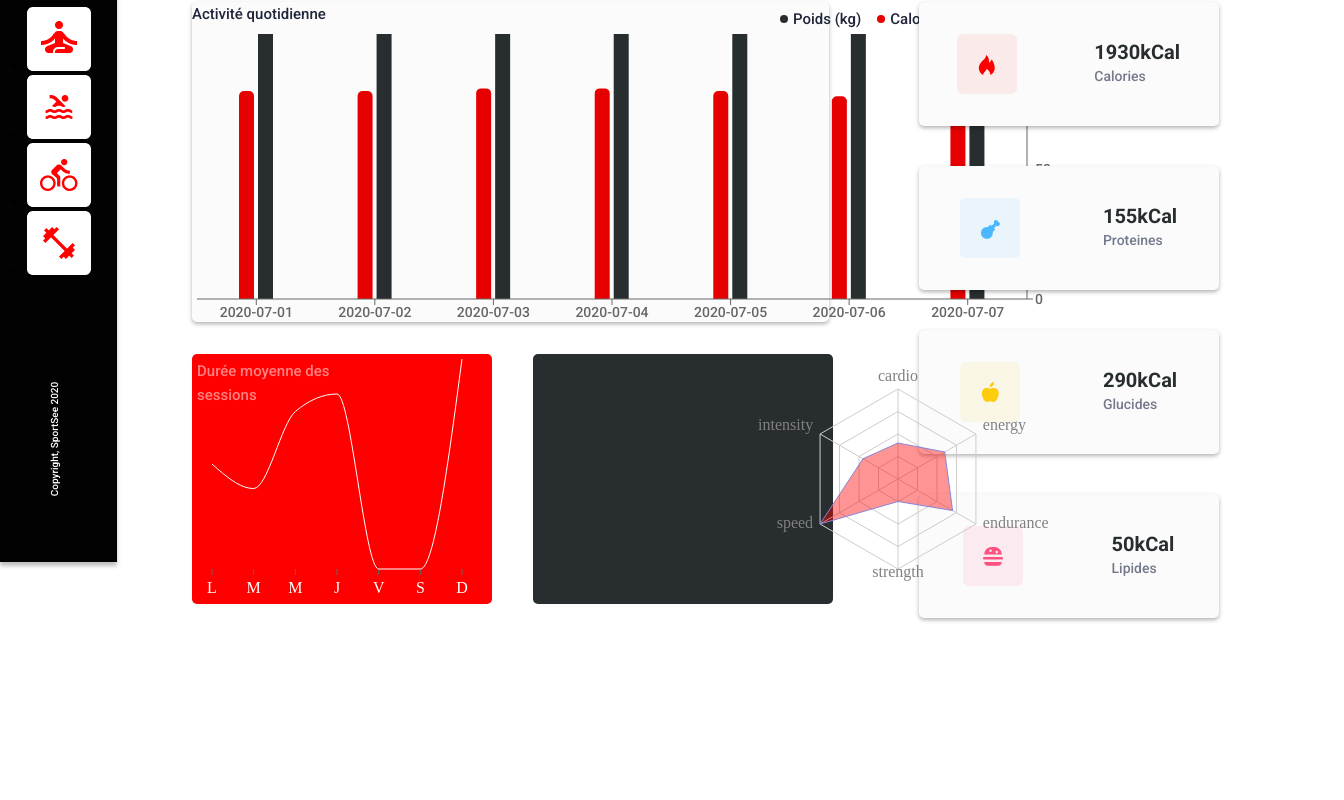
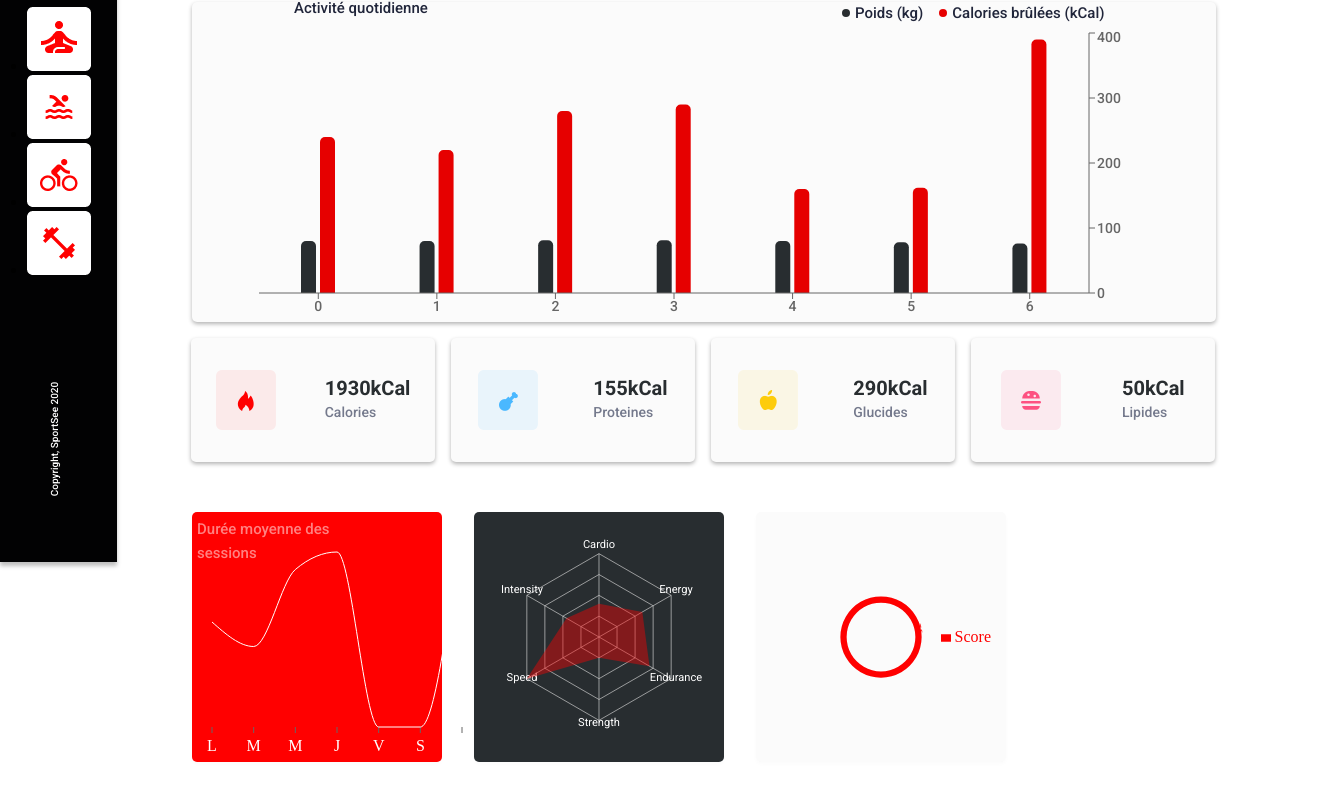
Before and after one commit to RyanDjafri/SportSee, a React (Create React App) app in the folder front/: page / in a window 1280 px wide. Shown: the part 238-1038 px from the top of the page, 1344 px wide, since content can reach past the window. Before the commit the page ends 952 px from the top, so only its background shows below. Built offline with nearby package versions, Linux system fonts and the light colour scheme.

Commit message:
responsive

```diff
--- a/front/src/App.js
+++ b/front/src/App.js
@@ -22,11 +22,15 @@ const Home = () => {
         </p>
       </header>
       <div className="charts-container">
-        <Activity />
-        <Time />
-        <Nutrition />
-        <Radiar />
-        {/* <Score /> */}
+        <div className="first-part">
+          <Activity />
+          <Nutrition />
+        </div>
+        <div className="second-part">
+          <Time />
+          <Radiar />
+          <Score />
+        </div>
       </div>
     </div>
   );
--- a/front/src/components/Activity.js
+++ b/front/src/components/Activity.js
@@ -1,18 +1,10 @@
 import React, { useEffect, useState } from "react";
 import axios from "axios";
-import {
-  BarChart,
-  XAxis,
-  YAxis,
-  Tooltip,
-  Legend,
-  Bar,
-  ResponsiveContainer,
-} from "recharts";
+import { BarChart, XAxis, YAxis, Tooltip, Legend, Bar } from "recharts";
 
 export default function App() {
-  const [legend, setLegend] = useState(null);
   const [data, setData] = useState([]);
+
   useEffect(() => {
     axios
       .get("mock.json")
@@ -35,60 +27,58 @@ export default function App() {
     lineHeight: "24px",
   };
 
-  const CustomTooltip = ({ active, payload }) => {
-    if (active) {
-      const tooltipContent = payload.map((entry, index) => {
-        let label = entry.name;
-
-        if (entry.name === "calories") {
-          label = "kCal";
-        } else if (entry.name === "kilogram") {
-          label = "kg";
-        }
-
-        return <p className="tool" key={index}>{`${entry.value} ${label}`}</p>;
-      });
-
-      return <div className="tool-container">{tooltipContent}</div>;
-    }
-
-    return null;
-  };
-
-  useEffect(() => {
-    setLegend(
-      <div className="legend">
-        <p className="legend-item">
-          <div className="point point-kg"></div> Poids (kg)
-        </p>
-        <p className="legend-item">
-          <div className="point point-kcal"></div> Calories brûlées (kCal)
-        </p>
-      </div>
-    );
-  }, []);
-
   return (
     <div className="activity">
       <div className="activity-container">
         <h3 className="activity-title">Activité quotidienne</h3>
         <BarChart width={900} height={300} data={data.sessions}>
-          <Tooltip content={<CustomTooltip />} />
-          <Legend content={legend} verticalAlign="top" align="right" />
+          <Tooltip
+            content={({ active, payload }) => {
+              if (active && payload && payload.length) {
+                return (
+                  <div className="tool-container">
+                    {payload.map((entry, index) => (
+                      <p className="tool" key={index}>
+                        {`${entry.value} ${
+                          entry.name === "kilogram" ? "kg" : "kCal"
+                        }`}
+                      </p>
+                    ))}
+                  </div>
+                );
+              }
+              return null;
+            }}
+          />
+          <Legend
+            verticalAlign="top"
+            align="right"
+            content={
+              <div className="legend">
+                <p className="legend-item">
+                  <div className="point point-kg"></div> Poids (kg)
+                </p>
+                <p className="legend-item">
+                  <div className="point point-kcal"></div> Calories brûlées
+                  (kCal)
+                </p>
+              </div>
+            }
+          />
           <Bar
             dataKey="kilogram"
-            fill="#E60000"
+            fill="#282D30"
             barSize={15}
             radius={[5, 5, 0, 0]}
           />
           <Bar
             dataKey="calories"
-            fill="#282D30"
+            fill="#E60000"
             barSize={15}
             radius={[5, 5, 0, 0]}
           />
-          <YAxis dataKey="kilogram" orientation="right" style={axisStyles} />
-          <XAxis dataKey="day" style={axisStyles} domain={[1, "dataMax"]} />
+          <YAxis orientation="right" style={axisStyles} />
+          <XAxis style={axisStyles} />
         </BarChart>
       </div>
     </div>
--- a/front/src/components/RadarPerf.js
+++ b/front/src/components/RadarPerf.js
@@ -1,13 +1,6 @@
 import axios from "axios";
 import React, { useEffect, useState } from "react";
-import {
-  Legend,
-  PolarAngleAxis,
-  PolarGrid,
-  PolarRadiusAxis,
-  Radar,
-  RadarChart,
-} from "recharts";
+import { PolarAngleAxis, PolarGrid, Radar, RadarChart } from "recharts";
 
 const RadarPerf = () => {
   const [data, setData] = useState({});
@@ -22,15 +15,33 @@ const RadarPerf = () => {
     return null;
   }
 
+  const customizedPolarAngle = ({ x, y, payload }) => {
+    return (
+      <g transform={`translate(${x},${y})`}>
+        <text textAnchor="middle" fill="#fff">
+          {payload.value}
+        </text>
+      </g>
+    );
+  };
+
   return (
-    <div className="radar-container">
-      <RadarChart outerRadius={90} width={730} height={250} data={[data]}>
+    <div
+      className="radar-container"
+      style={{
+        display: "flex",
+        justifyContent: "center",
+        alignItems: "center",
+        textTransform: "capitalize",
+        fontFamily: "Roboto",
+      }}
+    >
+      <RadarChart outerRadius={120} width={360} height={400} data={[data]}>
         <PolarGrid />
-        <PolarAngleAxis dataKey="kind" />
+        <PolarAngleAxis dataKey="kind" tick={customizedPolarAngle} />
         <Radar
           name={`User ${data.userId}`}
           dataKey="value"
-          stroke="#8884d8"
           fill="rgba(255, 1, 1, 0.70)"
           fillOpacity={0.6}
           data={data.data.map((entry) => ({
--- a/front/src/components/Score.js
+++ b/front/src/components/Score.js
@@ -1,33 +1,59 @@
 import React from "react";
-import { Legend, RadialBar, RadialBarChart, Tooltip } from "recharts";
+import { RadialBarChart, RadialBar, Tooltip, Legend } from "recharts";
+
+const data = [{ name: "Score", value: 12, fill: "#FF0000" }];
+
+const CustomizedContent = ({ cx, cy, innerRadius, outerRadius, value }) => {
+  return (
+    <g>
+      <text x={cx} y={cy} dy={8} textAnchor="middle" fill="#282D30">
+        {`${value}%`}
+      </text>
+    </g>
+  );
+};
 
 const Score = () => {
   return (
-    <div className="score-container">
+    <div
+      className="score-container"
+      style={{
+        display: "flex",
+        justifyContent: "center",
+        alignItems: "center",
+      }}
+    >
       <RadialBarChart
-        width={730}
-        height={250}
-        innerRadius="12%"
-        outerRadius="88%"
-        startAngle={180}
-        endAngle={0}
+        width={400}
+        height={400}
+        cx={200}
+        cy={200}
+        innerRadius={60}
+        outerRadius={140}
+        barSize={10}
+        data={data}
       >
         <RadialBar
           minAngle={15}
-          label={{ fill: "#E60000", position: "insideStart" }}
+          label={{ position: "insideStart", fill: "#FF0000" }}
           background
-          clockWise={true}
-          dataKey="score"
+          clockWise
+          dataKey="value"
         />
+        <Tooltip />
         <Legend
           iconSize={10}
-          width={120}
-          height={140}
           layout="vertical"
           verticalAlign="middle"
           align="right"
         />
-        <Tooltip />
+        <CustomizedContent
+          cx={200}
+          cy={200}
+          innerRadius={60}
+          outerRadius={140}
+          value={data[0].value}
+        />
       </RadialBarChart>
     </div>
   );
--- a/front/src/index.css
+++ b/front/src/index.css
@@ -86,7 +86,7 @@ transform: rotate(-90deg);
 header {
     position:absolute;
     top:18%;
-    left:15%;
+    left:10%;
 }
 
 .home-title {
@@ -117,60 +117,61 @@ line-height: 24px;
 }
 .charts-container {
     position: absolute;
-    left: 15%;
+    left: 10%;
     top: 30%;
-    display: grid;
-    width:90%;
-    grid-template-columns: repeat(6, 1fr);
-    grid-template-rows: repeat(6, auto) 1fr;
-    grid-column-gap: 2rem;
-    grid-row-gap: 2rem;
+    width:80%;
 }
 
+.first-part {
+    display:flex;
+    gap:1rem;
+    justify-content: flex-start;
+    align-items: flex-start;
+}
+.second-part {
+    position:absolute;
+    display:flex;
+    justify-content: flex-start;
+    gap:1rem;
+    align-items:flex-start;
+    width:80%;
+    transform: translateY(-100%);
+}
 .activity {
     height:320px;
-    width:98%;
-    grid-area: 1 / 1 / 4 / 5;
+    width:100%;
     border-radius: 5px;
     background: #FBFBFB;
     box-shadow: 0px 2px 4px 0px rgba(0, 0, 0, 0.3);
 }
 
 .nutrition-container {
-    grid-area: 1 / 5 / 5 / 5;
     display: flex;
     flex-direction: column;
     transform: translateX(15%);
     gap:2.5rem;
 }
 .time-container {
-    grid-area: 4 / 1 / 5 / 2;
     border-radius: 5px;
     background: #F00;
     box-shadow: 0px 2px 4px 0px rgba(0, 0, 0, 0.02);
-    position: absolute;
+    width:300px;
 }
 
 .radar-container {
-    grid-area: 4 / 3 / 5 / 4;
     border-radius: 5px;
     background: #282D30;
     box-shadow: 0px 2px 4px 0px rgba(0, 0, 0, 0.02);
     width:300px;
     height:250px;
-    position: absolute;
-    z-index:1;
 }
-/* .score-container {
-    grid-area: 4 / 4 / 5 / 4;
+.score-container {
     border-radius: 5px;
-    background: green;
+    background: #FBFBFB;
     width: 300px;
     height: 250px;
     box-shadow: 0px 2px 4px 0px rgba(0, 0, 0, 0.02);
-    position: absolute;
-    transform: translateX(-25%);
-} */
+}
 .activity-title {
 color: #20253A;
 font-family: "Roboto", cursive;
@@ -347,11 +348,56 @@ line-height: 24px;
     left:5px;
 }
 
+@media screen and (max-width: 1400px) {
+    header {
+        margin-left: 2rem;
+    }
+
+    .charts-container {
+        position: absolute;
+        left: 15%;
+        top: 30%;
+        width:80%;
+    }
 
 
-@media screen and(max-width:1400px) {
-    .charts-container {
-        width:70vw;
+    .first-part {
+        display: flex;
+        gap: 1rem;
+        flex-direction: column;
+        justify-content: center;
+        align-items: center;
     }
 
+    .second-part {
+        display: flex;
+        justify-content: flex-start;
+        align-items: flex-start;
+        gap: 2rem;
+        transform: translateY(20%);
+    }
+
+    .nutrition-container {
+        display: flex;
+        flex-direction: row;
+        width:100%;
+        gap: 1rem;
+        transform: translateX(-0.1%);
+    }
+
+    .nutri-div {
+        width: 25%;
+    }
+
+    .activity {
+        display: flex;
+        justify-content: center;
+        align-items: center;
+    }
+    .activity-title {
+        margin-left:2.5rem;
+    }
+    .time-container, .score-container, .radar-container {
+        width:250px;
+    }
 }
```
